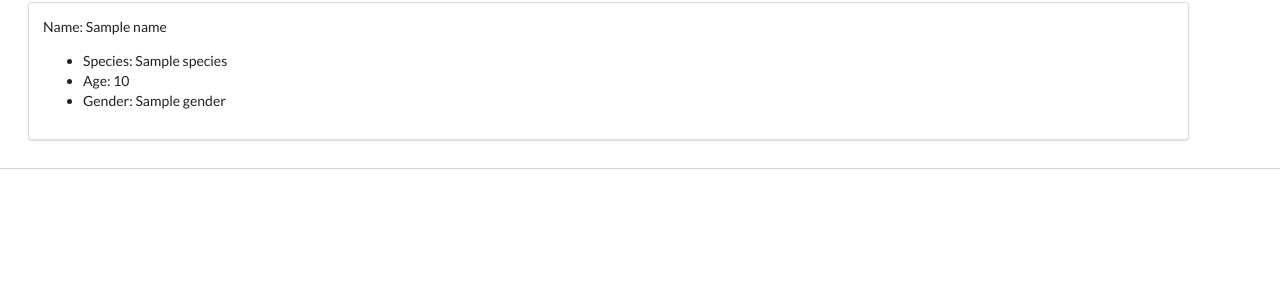
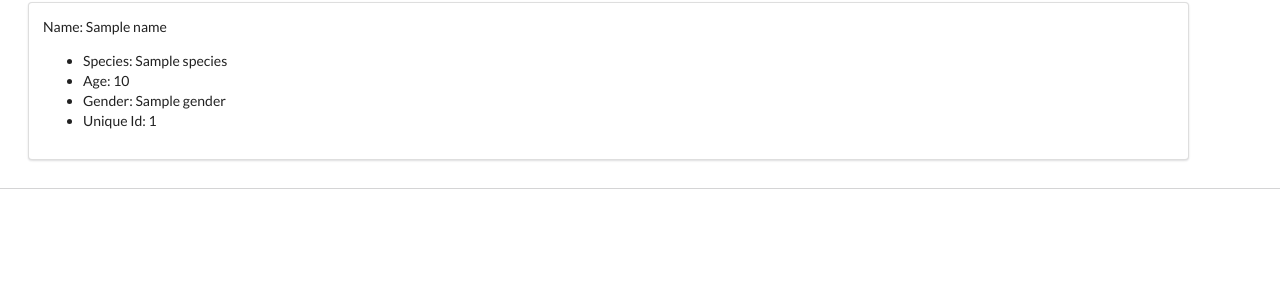
Before and after one commit to SolJCam/animal_shelter, a Flask app: template templates/room.html in a window 1280 px wide. Shown: the part 250-550 px from the top of the page. Run offline with Flask 2, Linux system fonts and the light colour scheme; tables that the repository leaves empty hold one stand-in row (values such as "Sample post"); the template is opened without the code that fills it: values that come from a table or form of the project are taken from there, most other values are stand-ins (such as "Sample title", 1, 10 or a date in 2020); parts of the project's set-up code (start-up, migrations or seed data) failed here and were passed over.

Commit message:
minor edits

```diff
--- a/forms.py
+++ b/forms.py
@@ -6,12 +6,6 @@ import pdb
 
 def current_cage(form, field):
     pdb.set_trace()
-    # current_cages = Cage.query.all()
-    # for cage in current_cages:
-    #     if cage.id == field.data:
-    #         cage_id = Cage.query.filter_by(id=field.data).first().id
-    #     else:
-    #         Cage.
     cage_id = Cage.query.filter_by(id=field.data).first().id
     animals = Animal.query.filter_by(Cage_id=cage_id).all()
     if len(animals) > 2:
@@ -32,7 +26,7 @@ def unique_room_name(form, field):
 
 
 class AnimalForm(Form):
-    name = StringField('Name', [validators.Length(min=2, max=15)])
+    name = StringField('Name or Id', [validators.Length(min=2, max=15)])
     # name = StringField('Name', [validators.Length(min=2, max=15), unique_animal_name])
     age = IntegerField('Age', [validators.NumberRange(min=0, max=100)])
     gender = SelectField(u'Gender', choices=['male', 'female'])
--- a/models.py
+++ b/models.py
@@ -23,7 +23,7 @@ class Cage(db.Model):
     __tablename__ = 'cage'
 
     id = db.Column(db.Integer, primary_key=True)
-    cage_number = db.Column(db.Integer)
+    cage_number = db.Column(db.Integer, unique=True)
     animal = db.relationship('Animal', backref='Cage', lazy=True)
     Room_id = db.Column(db.Integer, db.ForeignKey('room.id'), nullable=False)
 
--- a/templates/index.html
+++ b/templates/index.html
@@ -16,7 +16,7 @@
         </header>
         {% if error %}
         <div id="error">
-            <p style="background-color:red">{{ error }}</p>
+            <p style="background-color:red;padding-left: 50px">{{ error }}</p>
         </div>
         {% endif %}
         <div class="ui attached segment segments">
--- a/templates/room.html
+++ b/templates/room.html
@@ -15,7 +15,7 @@
     </header>
     <section class="ui attached segment segments">
     {% if error %}
-    <p style="background-color:red;text-align: center">{{ error }}</p>
+    <p style="background-color:red;padding-left: 50px">{{ error }}</p>
     {% endif %}
     <br>
     <a href="/"><h5>Return</h5></a>
@@ -33,6 +33,7 @@
                     <li>Species: {{ value.species }}</li>
                     <li>Age: {{ value.age }}</li>
                     <li>Gender: {{ value.gender }}</li>
+                    <li>Unique Id: {{ value.id }}</li>
                 </ul>
             </div>
             {% endfor %}
@@ -45,7 +46,8 @@
     <div class="ui grid small modal">
         <div class="column">
             <h3>Animal Biographical Data Input Form</h3>
-            <h5 style="color:red">All fields are required</h5>
+            <!-- <h5 style="color:red">All fields are required</h5> -->
+            <h5 style="color:red">To remove, only Unique Id is required</h5>
             <form class="ui small form" method="POST" action="/{{ room }}/add_animal">
                 <input type="hidden" name="csrf_token" value="{{ csrf_token() }}" />
                 <div class="five wide field">
```
